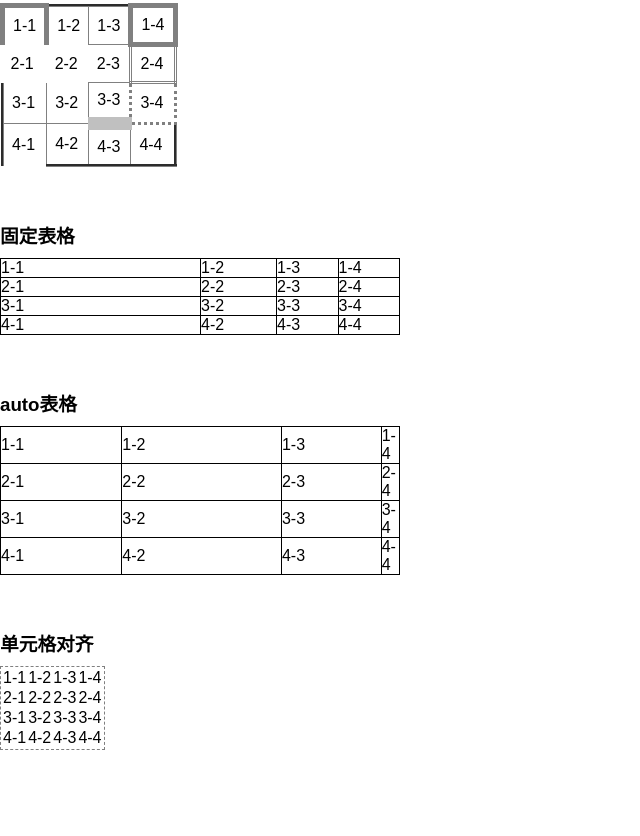
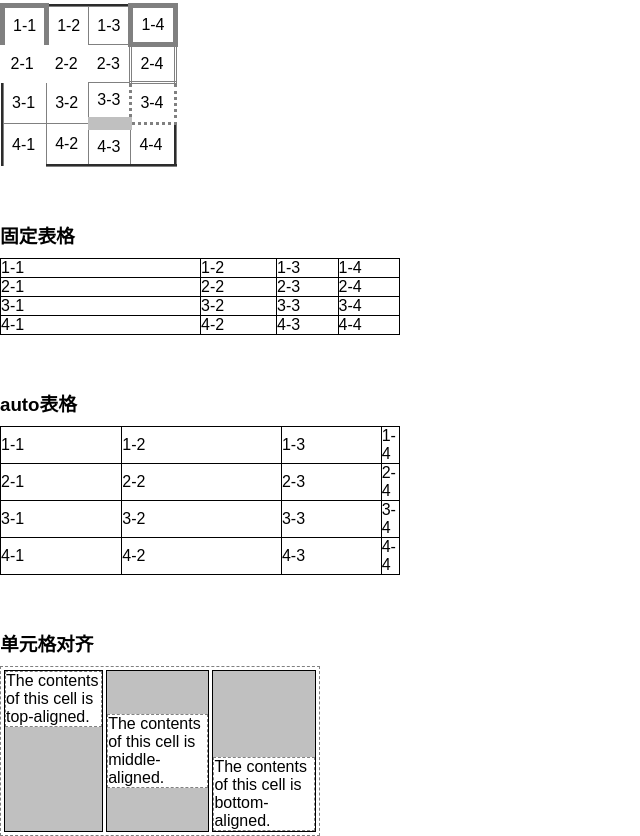
Before and after one commit to Liiked/css-guide-learning, a website: page ch11_table/index.html in a window 1280 px wide. Shown: the part 869-1705 px from the top of the page, without its empty margins (0-640 px from the left). Before the commit the page ends 1619 px from the top, so only its background shows below. Drawn offline with Linux system fonts and the light colour scheme.

Commit message:
ch11 完成

```diff
--- a/ch11_table/css/index.css
+++ b/ch11_table/css/index.css
@@ -130,4 +130,32 @@ table {
     width: 1px;
 }
 
-.align-table table {}
+.align-table table {
+    table-layout: auto;
+    width: 20em;
+    border-collapse: separate;
+    border-spacing: 3px;
+}
+
+.align-table td {
+    border: 1px solid;
+    background: silver;
+}
+
+.align-table div {
+    border: 1px dashed gray;
+    background: white;
+}
+
+.align-table #r1c1 {
+    vertical-align: top;
+    height: 10em;
+}
+
+.align-table #r2c1 {
+    vertical-align: middle;
+}
+
+.align-table #r3c1 {
+    vertical-align: bottom;
+}
--- a/ch11_table/index.html
+++ b/ch11_table/index.html
@@ -208,36 +208,24 @@
     <div class="align-table">
         <table>
             <tbody>
-                <colgroup>
-                    <col id="c1">
-                    <col id="c2">
-                    <col id="c3">
-                    <col id="c4">
-                </colgroup>
                 <tr>
-                    <td id="r1c1">1-1</td>
-                    <td id="r1c2">1-2</td>
-                    <td id="r1c3">1-3</td>
-                    <td id="r1c4">1-4</td>
+                    <td id="r1c1">
+                        <div>
+                            The contents of this cell is top-aligned.
+                        </div>
+                    </td>
+                    <td id="r2c1">
+                        <div>
+                            The contents of this cell is middle-aligned.
+                        </div>
+                    </td>
+                    <td id="r3c1">
+                        <div>
+                            The contents of this cell is bottom-aligned.
+                        </div>
+                    </td>
                 </tr>
-                <tr>
-                    <td id="r2c1">2-1</td>
-                    <td id="r2c2">2-2</td>
-                    <td id="r2c3">2-3</td>
-                    <td id="r2c4">2-4</td>
-                </tr>
-                <tr>
-                    <td id="r3c1">3-1</td>
-                    <td id="r3c2">3-2</td>
-                    <td id="r3c3">3-3</td>
-                    <td id="r3c4">3-4</td>
-                </tr>
-                <tr>
-                    <td id="r4c1">4-1</td>
-                    <td id="r4c2">4-2</td>
-                    <td id="r4c3">4-3</td>
-                    <td id="r4c4">4-4</td>
-                </tr>
+
             </tbody>
         </table>
     </div>
```
